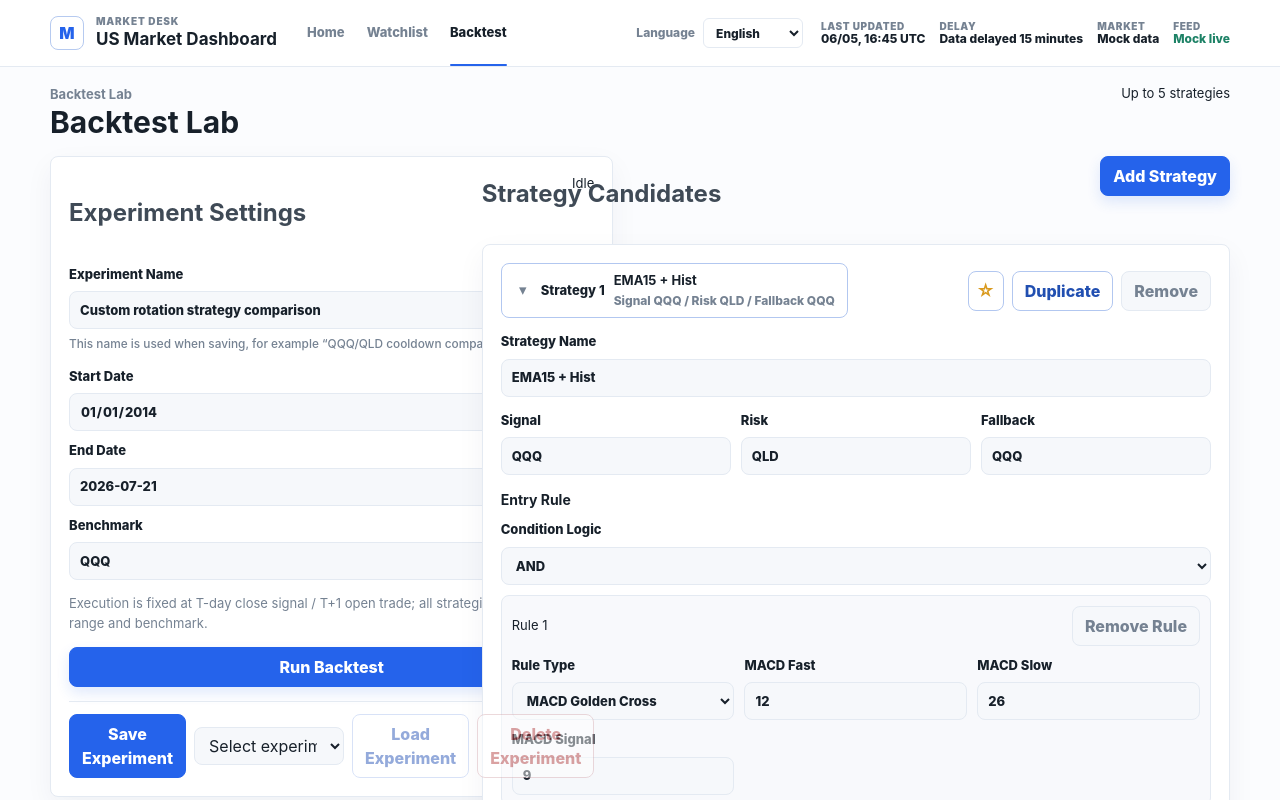
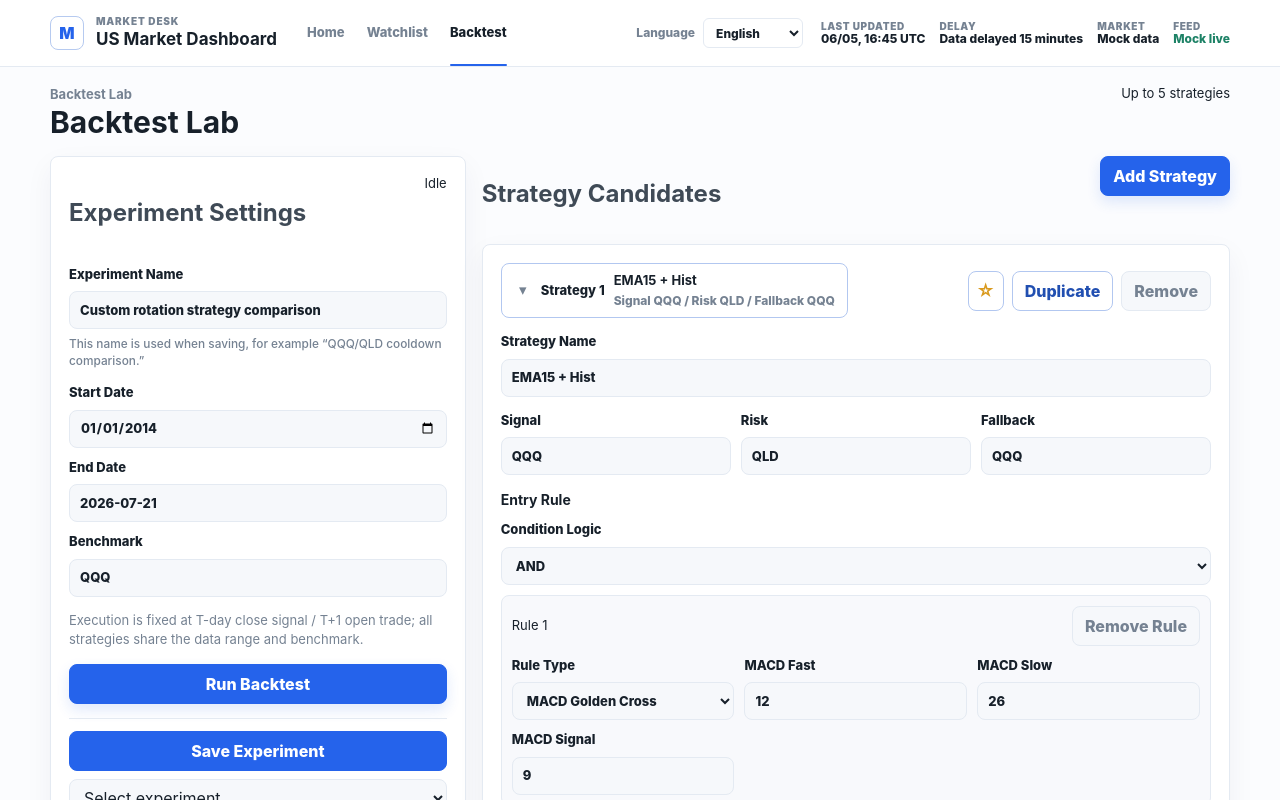
Before and after one commit to RealKaiwenLi/stock-dashboard, a React (Vite) app: page /backtest in a window 1280 px wide. Shown: the top 800 px of the page. Built offline with nearby package versions, Linux system fonts and the light colour scheme.

Commit message:
fix: prevent backtest action overflow

```diff
--- a/src/App.css
+++ b/src/App.css
@@ -1390,11 +1390,20 @@
 
 .experiment-storage-actions {
   display: grid;
-  grid-template-columns: auto minmax(150px, 1fr) auto auto;
+  grid-template-columns: repeat(2, minmax(0, 1fr));
   gap: 8px;
   align-items: center;
   padding-top: 12px;
   border-top: 1px solid var(--border);
+}
+
+.experiment-storage-actions > * {
+  min-width: 0;
+}
+
+.experiment-storage-actions .experiment-save-button,
+.experiment-storage-actions select {
+  grid-column: 1 / -1;
 }
 
 .experiment-storage-actions button {
```
